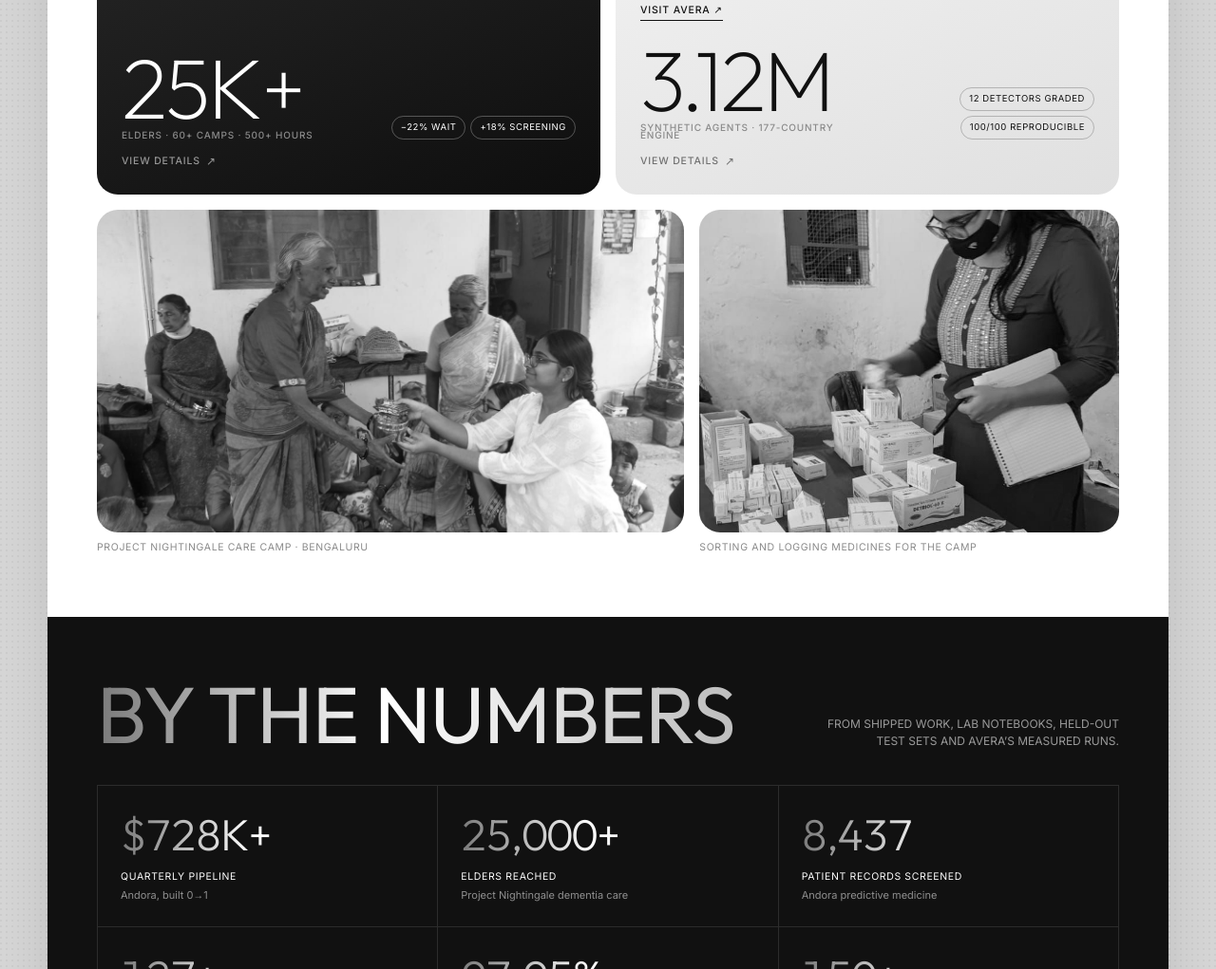
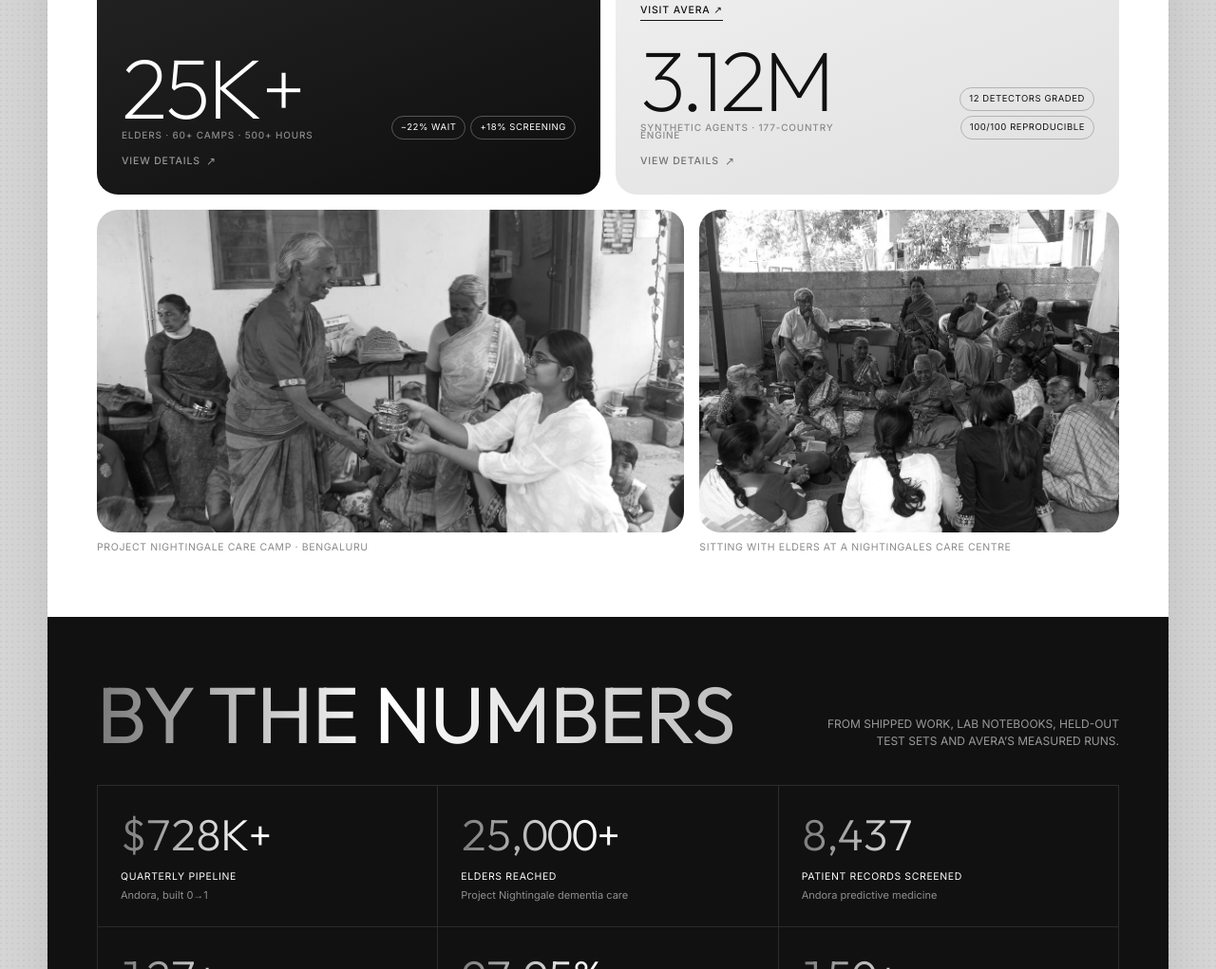
Before and after one commit to ananyamysore/portfolio-website, a plain HTML site: page index.html in a window 1280 px wide. Shown: the part 2421-3442 px from the top of the page at 95% size. Drawn offline with Linux system fonts and the light colour scheme.

Commit message:
Replace medicines photo with care-centre group photo
Co-Authored-By: Claude Opus 5.5 <noreply@anthropic.com>
Claude-Session: https://claude.ai/code/session_01AG54JXtpJYqmJ4CZvZEXqF

```diff
--- a/index.html
+++ b/index.html
@@ -563,7 +563,7 @@
       </div>
       <div class="field">
         <figure class="clickable" data-open="nightingale" tabindex="0" role="button"><img src="images/nightingale-elders.jpg" alt="Ananya handing supplies to an elder at a Project Nightingale camp" loading="lazy" style="object-position: 70% 40%"><figcaption>Project Nightingale care camp · Bengaluru</figcaption></figure>
-        <figure class="clickable" data-open="nightingale" tabindex="0" role="button"><img src="images/nightingale-medicines.jpg" alt="Sorting and logging medicines at a camp" loading="lazy" style="object-position: 50% 30%"><figcaption>Sorting and logging medicines for the camp</figcaption></figure>
+        <figure class="clickable" data-open="nightingale" tabindex="0" role="button"><img src="images/nightingale-circle.jpg" alt="Ananya sitting in a circle with elders at a Nightingales care centre" loading="lazy" style="object-position: 50% 60%"><figcaption>Sitting with elders at a Nightingales care centre</figcaption></figure>
       </div>
     </section>
 
@@ -1046,7 +1046,7 @@
     <figure><img src="images/nightingale-elders.jpg" alt="Handing supplies to an elder" loading="lazy"><figcaption>Handing out supplies at a care camp</figcaption></figure>
     <figure><img src="images/nightingale-distribution.jpg" alt="Distribution table with steel tiffins" loading="lazy"><figcaption>Distribution day with the Nightingales team</figcaption></figure>
     <figure><img src="images/nightingale-home-visit.jpg" alt="Delivering supplies during a home visit" loading="lazy"><figcaption>Home visit and supply drop</figcaption></figure>
-    <figure><img src="images/nightingale-medicines.jpg" alt="Sorting and logging medicines at a camp" loading="lazy"><figcaption>Sorting and logging medicines</figcaption></figure>
+    <figure><img src="images/nightingale-circle.jpg" alt="Sitting in a circle with elders at a care centre" loading="lazy"><figcaption>Sitting with elders at a care centre</figcaption></figure>
   </div>
   <h3 class="m-h">Recognition</h3>
   <ul class="m-list">
```
Also changed, not shown: images/nightingale-circle.jpg (added), images/nightingale-medicines.jpg (deleted).
